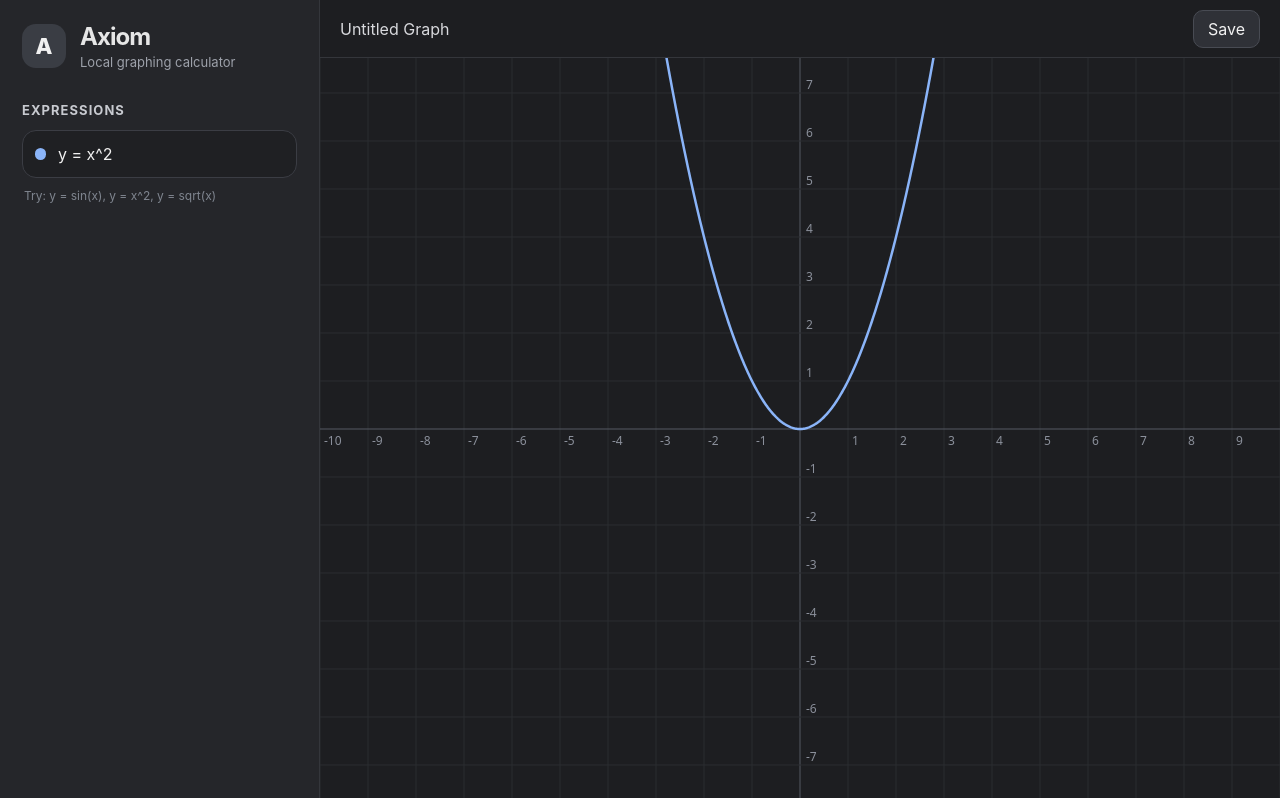
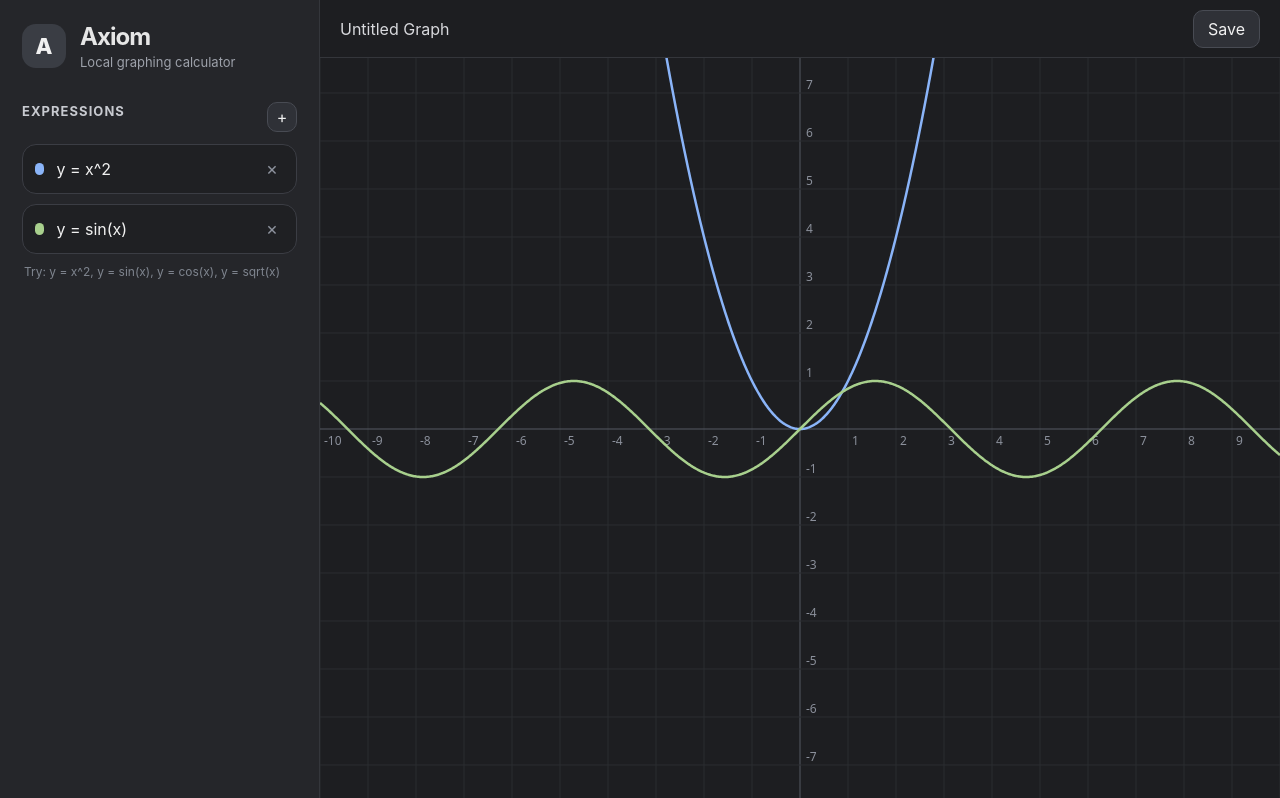
Before and after one commit to Voryalis/axiom, a React (Vite) app: page / in a window 1280 px wide. Built offline with nearby package versions, Linux system fonts and the light colour scheme.

Commit message:
Add multiple expression plotting and roadmap

```diff
--- a/src/App.css
+++ b/src/App.css
@@ -157,3 +157,46 @@ input {
   color: #7f858f;
   font-size: 12px;
 }
+
+.panel-header {
+  display: flex;
+  align-items: center;
+  justify-content: space-between;
+  margin-bottom: 12px;
+}
+
+.small-button {
+  display: grid;
+  width: 30px;
+  height: 30px;
+  place-items: center;
+  border: 1px solid #484b53;
+  border-radius: 10px;
+  background: #2f3137;
+  color: #f1f1f1;
+  cursor: pointer;
+}
+
+.expression-list {
+  display: grid;
+  gap: 10px;
+}
+
+.remove-button {
+  display: grid;
+  width: 24px;
+  height: 24px;
+  place-items: center;
+  border: 0;
+  border-radius: 8px;
+  background: transparent;
+  color: #8d929d;
+  cursor: pointer;
+  font-size: 18px;
+  line-height: 1;
+}
+
+.remove-button:hover {
+  background: #2b2d32;
+  color: #f1f1f1;
+}
--- a/src/App.tsx
+++ b/src/App.tsx
@@ -1,9 +1,53 @@
 import { useState } from "react";
-import GraphCanvas from "./components/GraphCanvas";
+import GraphCanvas, { type GraphExpression } from "./components/GraphCanvas";
 import "./App.css";
 
+const DEFAULT_EXPRESSIONS: GraphExpression[] = [
+  {
+    id: "expr-1",
+    raw: "y = x^2",
+    color: "#8ab4f8",
+    visible: true,
+  },
+  {
+    id: "expr-2",
+    raw: "y = sin(x)",
+    color: "#a8d08d",
+    visible: true,
+  },
+];
+
+const COLORS = ["#8ab4f8", "#a8d08d", "#f6c177", "#c4a7e7", "#f28b82"];
+
 function App() {
-  const [expression, setExpression] = useState("y = x^2");
+  const [expressions, setExpressions] = useState<GraphExpression[]>(DEFAULT_EXPRESSIONS);
+
+  function updateExpression(id: string, raw: string) {
+    setExpressions((current) =>
+      current.map((expression) =>
+        expression.id === id ? { ...expression, raw } : expression,
+      ),
+    );
+  }
+
+  function addExpression() {
+    setExpressions((current) => [
+      ...current,
+      {
+        id: crypto.randomUUID(),
+        raw: "y = x",
+        color: COLORS[current.length % COLORS.length],
+        visible: true,
+      },
+    ]);
+  }
+
+  function removeExpression(id: string) {
+    setExpressions((current) => {
+      if (current.length === 1) return current;
+      return current.filter((expression) => expression.id !== id);
+    });
+  }
 
   return (
     <main className="app">
@@ -17,16 +61,37 @@ function App() {
         </div>
 
         <section className="panel">
-          <h2>Expressions</h2>
-          <div className="expression-card">
-            <span className="color-dot" />
-            <input
-              value={expression}
-              onChange={(event) => setExpression(event.target.value)}
-              spellCheck={false}
-            />
+          <div className="panel-header">
+            <h2>Expressions</h2>
+            <button className="small-button" onClick={addExpression}>
+              +
+            </button>
           </div>
-          <p className="hint">Try: y = sin(x), y = x^2, y = sqrt(x)</p>
+
+          <div className="expression-list">
+            {expressions.map((expression) => (
+              <div className="expression-card" key={expression.id}>
+                <span
+                  className="color-dot"
+                  style={{ background: expression.color }}
+                />
+                <input
+                  value={expression.raw}
+                  onChange={(event) => updateExpression(expression.id, event.target.value)}
+                  spellCheck={false}
+                />
+                <button
+                  className="remove-button"
+                  onClick={() => removeExpression(expression.id)}
+                  title="Remove expression"
+                >
+                  ×
+                </button>
+              </div>
+            ))}
+          </div>
+
+          <p className="hint">Try: y = x^2, y = sin(x), y = cos(x), y = sqrt(x)</p>
         </section>
       </aside>
 
@@ -37,7 +102,7 @@ function App() {
         </div>
 
         <div className="graph-stage">
-          <GraphCanvas expression={expression} />
+          <GraphCanvas expressions={expressions} />
         </div>
       </section>
     </main>
--- a/src/components/GraphCanvas.tsx
+++ b/src/components/GraphCanvas.tsx
@@ -10,8 +10,15 @@ type Viewport = {
   yMax: number;
 };
 
+export type GraphExpression = {
+  id: string;
+  raw: string;
+  color: string;
+  visible: boolean;
+};
+
 type GraphCanvasProps = {
-  expression: string;
+  expressions: GraphExpression[];
 };
 
 const INITIAL_VIEWPORT: Viewport = {
@@ -23,7 +30,7 @@ const INITIAL_VIEWPORT: Viewport = {
 
 const ZOOM_SENSITIVITY = 0.0015;
 
-function GraphCanvas({ expression }: GraphCanvasProps) {
+function GraphCanvas({ expressions }: GraphCanvasProps) {
   const canvasRef = useRef<HTMLCanvasElement | null>(null);
   const viewportRef = useRef<Viewport>({ ...INITIAL_VIEWPORT });
   const isDraggingRef = useRef(false);
@@ -88,7 +95,7 @@ function GraphCanvas({ expression }: GraphCanvasProps) {
       canvas.style.height = `${rect.height}px`;
 
       ctx.setTransform(dpr, 0, 0, dpr, 0, 0);
-      draw(ctx, rect.width, rect.height, expression, viewportRef.current);
+      draw(ctx, rect.width, rect.height, expressions, viewportRef.current);
     };
 
     const handleWheel = (event: WheelEvent) => {
@@ -109,7 +116,6 @@ function GraphCanvas({ expression }: GraphCanvasProps) {
 
       const newXMin = graphX + (viewport.xMin - graphX) * zoomFactor;
       const newXMax = graphX + (viewport.xMax - graphX) * zoomFactor;
-
       const newYMin = graphY + (viewport.yMin - graphY) * zoomFactor;
       const newYMax = graphY + (viewport.yMax - graphY) * zoomFactor;
 
@@ -195,7 +201,7 @@ function GraphCanvas({ expression }: GraphCanvasProps) {
       canvas.removeEventListener("pointercancel", handlePointerUp);
       canvas.removeEventListener("dblclick", resetViewport);
     };
-  }, [expression]);
+  }, [expressions]);
 
   return <canvas ref={canvasRef} className="graph-canvas" />;
 }
@@ -204,7 +210,7 @@ function draw(
   ctx: CanvasRenderingContext2D,
   width: number,
   height: number,
-  expression: string,
+  expressions: GraphExpression[],
   viewport: Viewport,
 ) {
   ctx.clearRect(0, 0, width, height);
@@ -212,7 +218,11 @@ function draw(
   drawBackground(ctx, width, height);
   drawGrid(ctx, width, height, viewport);
   drawLabels(ctx, width, height, viewport);
-  drawExpression(ctx, width, height, expression, viewport);
+
+  for (const expression of expressions) {
+    if (!expression.visible) continue;
+    drawExpression(ctx, width, height, expression, viewport);
+  }
 }
 
 function normalizeExpression(raw: string) {
@@ -322,10 +332,12 @@ function drawExpression(
   ctx: CanvasRenderingContext2D,
   width: number,
   height: number,
-  rawExpression: string,
+  graphExpression: GraphExpression,
   viewport: Viewport,
 ) {
-  const expression = normalizeExpression(rawExpression);
+  const expression = normalizeExpression(graphExpression.raw);
+
+  if (!expression) return;
 
   let compiled;
 
@@ -337,7 +349,7 @@ function drawExpression(
   }
 
   ctx.beginPath();
-  ctx.strokeStyle = "#8ab4f8";
+  ctx.strokeStyle = graphExpression.color;
   ctx.lineWidth = 2.5;
 
   let started = false;
```
